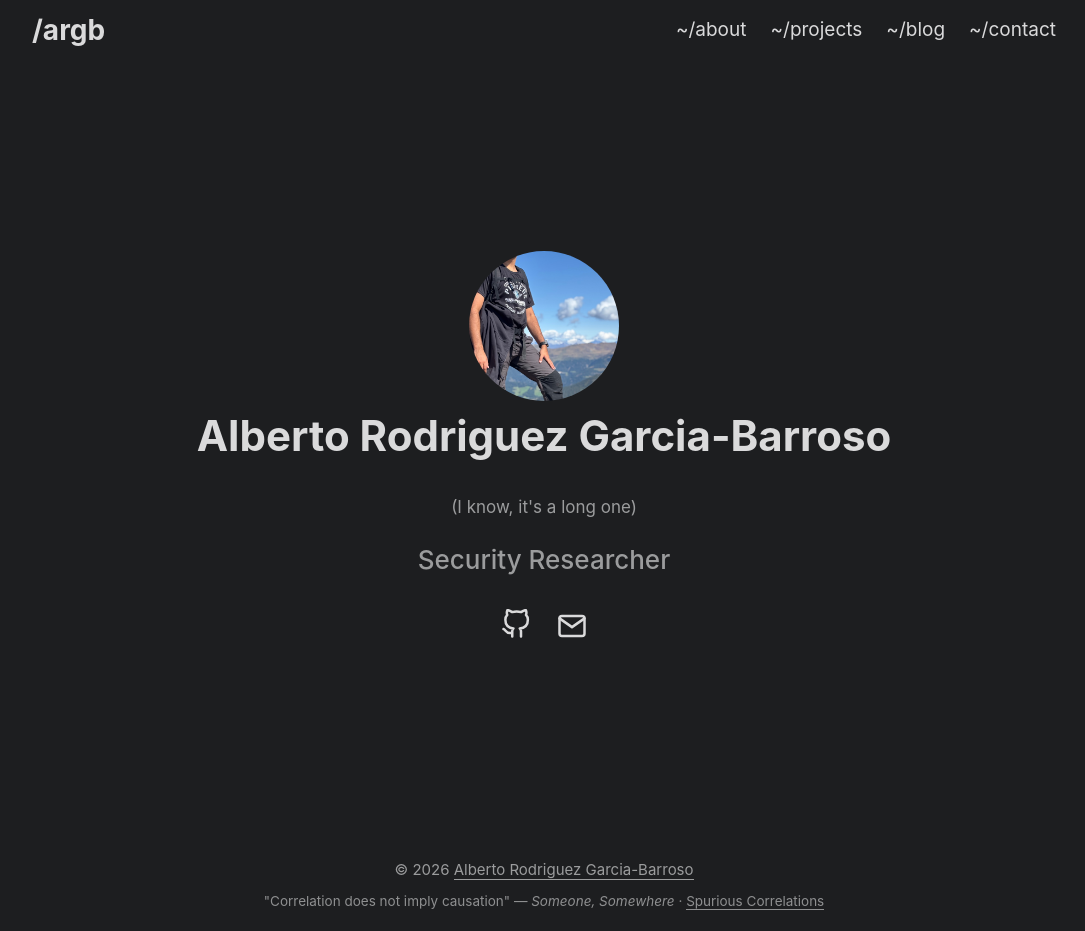
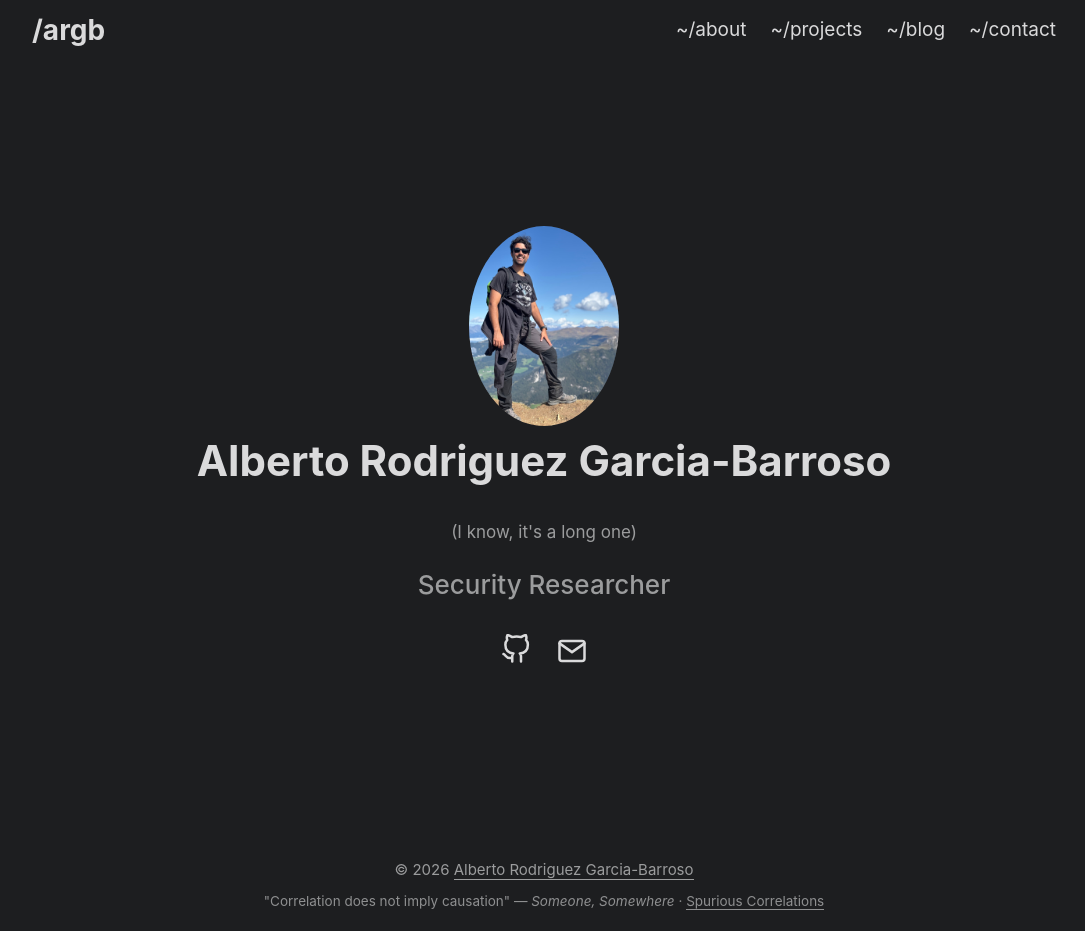
Before and after one commit to argb10/argb10.github.io, a Jekyll site: the page built from index.html, in a window 1280 px wide. Shown: the whole page, without its empty margins (96-1181 px from the left). Built offline with Jekyll 4.4.1, drawn with Linux system fonts in a browser that asks for light colours; the list of posts is cut into pages by our own code.

Commit message:
Enhance profile image styling in CSS to maintain aspect ratio and improve presentation; adjust dimensions and object-fit properties for better visual consistency.

```diff
--- a/assets/css/papermod.css
+++ b/assets/css/papermod.css
@@ -85,21 +85,22 @@ ul { padding: 0; margin: 0; list-style: none; }
   align-items: center;
   gap: 10px;
 }
-/* Zoom into profile photo (crop center, same height) */
+/* Profile photo: keep image ratio (1536×2048 portrait) */
 .profile .profile-img-wrap {
   width: 150px;
-  height: 150px;
-  border-radius: 50%;
+  height: 200px;  /* 3:4 same as 1536×2048 */
+  border-radius: 50%;  /* ellipse for portrait */
   overflow: hidden;
   display: inline-block;
   flex-shrink: 0;
+  background: var(--entry);
 }
 .profile .profile-img-wrap img {
   width: 100%;
   height: 100%;
-  object-fit: cover;
-  object-position: center 28%;
-  transform: scale(1.4);
+  object-fit: contain;
+  object-position: center;
+  display: block;
 }
 .profile h1 { font-size: 42px; }
 .profile h6 { font-size: 17px; font-weight: 400; color: var(--secondary); margin: 0.25em 0; }
```
